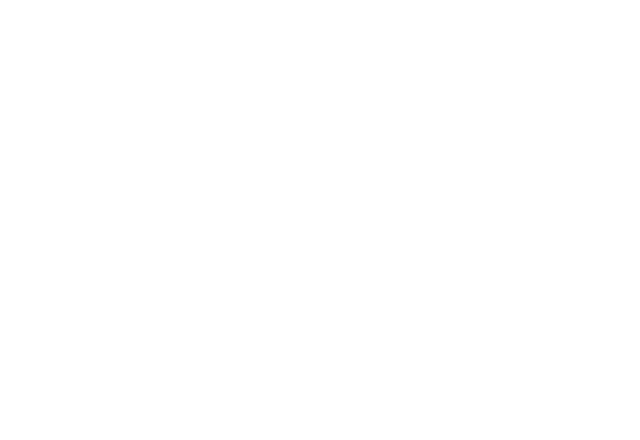
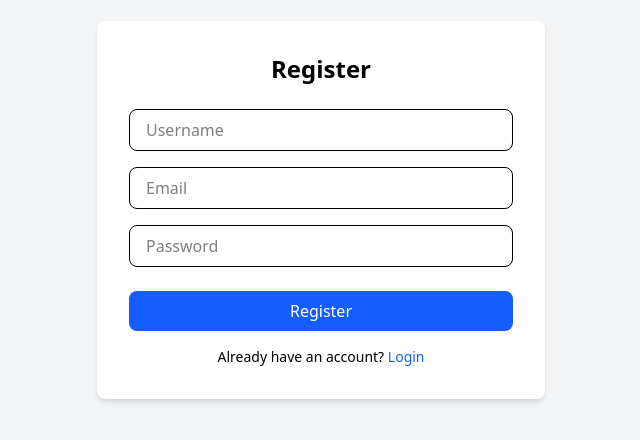
Before and after one commit to Alseals1/Blog, a React (Vite) app in the folder frontend/: page /register in a window 1280 px wide. Before the commit this address had no page. Shown: the part 190-630 px from the top of the page, without its empty margins (319-959 px from the left). Built offline with nearby package versions, Linux system fonts and the light colour scheme; no server answers.

Commit message:
Added a register feature

```diff
--- a/frontend/src/App.jsx
+++ b/frontend/src/App.jsx
@@ -6,6 +6,7 @@
 import Navbar from "./components/Navbar";
 import PostDetails from "./pages/PostDetails";
 import { Create } from "./pages/Create";
+import Register from "./pages/Register";
 
 function App() {
   return (
@@ -18,6 +19,7 @@
             <Route path="/home" element={<Home />} />
             <Route path="/post/:id" element={<PostDetails />} />
             <Route path="/create" element={<Create />} />
+            <Route path="/register" element={<Register />} />
           </Routes>
           <Toaster />
         </AuthProvider>
--- a/frontend/src/pages/Home.jsx
+++ b/frontend/src/pages/Home.jsx
@@ -48,21 +48,24 @@
               key={post.id}
               className="block p-6 bg-white rounded-lg shadow hover:shadow-lg transition duration-200"
             >
-              <div className="space-between">
+              <div className="flex items-start">
+                <div>
                   <h2 className="text-2xl font-semibold text-blue-700 mb-2">
                     {post.title}
                   </h2>
                   <p className="text-gray-600 line-clamp-2">{post.content}</p>
                 </div>
-              <button //Move button to the end and add a trash can image
+                <button
                   onClick={(e) => {
                     e.preventDefault();
                     handleDelete(post.id);
                   }}
-                className="mt-2 bg-gradient-to-bl text-red-600 hover:text-red-800 text-sm"
+                  className="ml-auto text-red-600 hover:text-red-800 text-xl"
+                  title="Delete Post"
                 >
-                Delete
+                  🗑️
                 </button>
+              </div>
             </Link>
           ))}
         </div>
--- a/frontend/src/pages/Login.jsx
+++ b/frontend/src/pages/Login.jsx
@@ -58,12 +58,21 @@
           required
           className="w-full px-4 py-2 mb-6 border rounded focus:outline-none focus:ring-2 focus:ring-blue-500"
         />
-        <button
-          type="submit"
-          className="w-full bg-blue-600 text-white py-2 rounded hover:bg-blue-700 transition"
-        >
-          Login
-        </button>
+        <div className="flex gap-4">
+          <button
+            type="submit"
+            className="flex-1 bg-blue-600 text-white py-2 rounded hover:bg-blue-700 transition"
+          >
+            Login
+          </button>
+          <button
+            type="button"
+            className="flex-1 bg-gray-600 text-white py-2 rounded hover:bg-gray-700 transition"
+            onClick={() => navigate("/register")}
+          >
+            Register
+          </button>
+        </div>
       </form>
     </div>
   );
--- a/frontend/src/pages/Register.jsx
+++ b/frontend/src/pages/Register.jsx
@@ -0,0 +1,103 @@
+import { useState } from "react";
+import { useNavigate } from "react-router-dom";
+
+const Register = () => {
+  const navigate = useNavigate();
+
+  const [formData, setFormData] = useState({
+    name: "",
+    email: "",
+    password: "",
+  });
+
+  const [error, setError] = useState("");
+
+  const handleChange = (e) => {
+    setFormData((prev) => ({
+      ...prev,
+      [e.target.name]: e.target.value,
+    }));
+  };
+  const baseURL = import.meta.env.VITE_BASE_URL;
+  const handleSubmit = async (e) => {
+    e.preventDefault();
+    setError("");
+
+    try {
+      const res = await fetch(`${baseURL}/api/users/register`, {
+        method: "POST",
+        headers: {
+          "Content-Type": "application/json",
+        },
+        body: JSON.stringify(formData),
+      });
+
+      const data = await res.json();
+
+      if (!res.ok) {
+        throw new Error(data.message || "Registration failed");
+      }
+
+      navigate("/");
+    } catch (err) {
+      setError(err.message);
+    }
+  };
+
+  return (
+    <div className="flex items-center justify-center min-h-screen bg-gray-100">
+      <form
+        onSubmit={handleSubmit}
+        className="bg-white p-8 rounded-lg shadow-md w-full max-w-md"
+      >
+        <h2 className="text-2xl font-bold mb-6 text-center">Register</h2>
+        <input
+          type="text"
+          name="name"
+          placeholder="Username"
+          value={formData.name}
+          onChange={handleChange}
+          className="w-full mb-4 px-4 py-2 border rounded-lg focus:outline-none focus:ring-2 focus:ring-blue-400"
+          required
+        />
+        <input
+          type="email"
+          name="email"
+          placeholder="Email"
+          value={formData.email}
+          onChange={handleChange}
+          className="w-full mb-4 px-4 py-2 border rounded-lg focus:outline-none focus:ring-2 focus:ring-blue-400"
+          required
+        />
+        <input
+          type="password"
+          name="password"
+          placeholder="Password"
+          value={formData.password}
+          onChange={handleChange}
+          className="w-full mb-6 px-4 py-2 border rounded-lg focus:outline-none focus:ring-2 focus:ring-blue-400"
+          required
+        />
+        <button
+          type="submit"
+          className="w-full bg-blue-600 text-white py-2 rounded-lg hover:bg-blue-700 transition"
+        >
+          Register
+        </button>
+        {error && <p className="text-red-500 text-sm mt-4">{error}</p>}
+        <p className="mt-4 text-center text-sm">
+          Already have an account?{" "}
+          <button
+            type="button"
+            onClick={() => navigate("/")}
+            className="text-blue-600 hover:underline"
+          >
+            Login
+          </button>
+        </p>
+      </form>
+    </div>
+  );
+};
+
+export default Register;
```
Also changed, not shown: 1 other file (tests, documents, lock files or other folders). Lines whose indentation alone changed are shown as unchanged.
